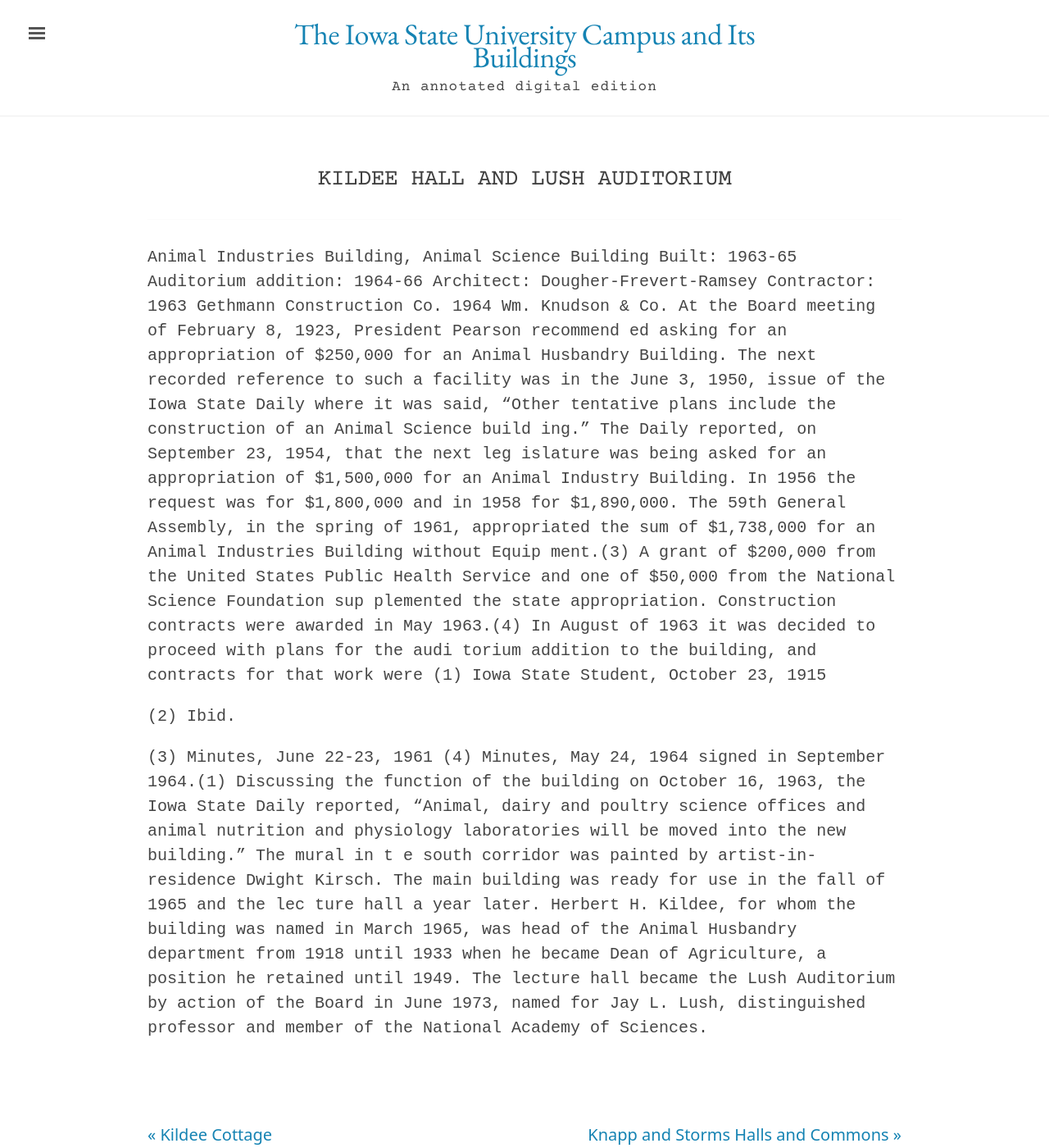
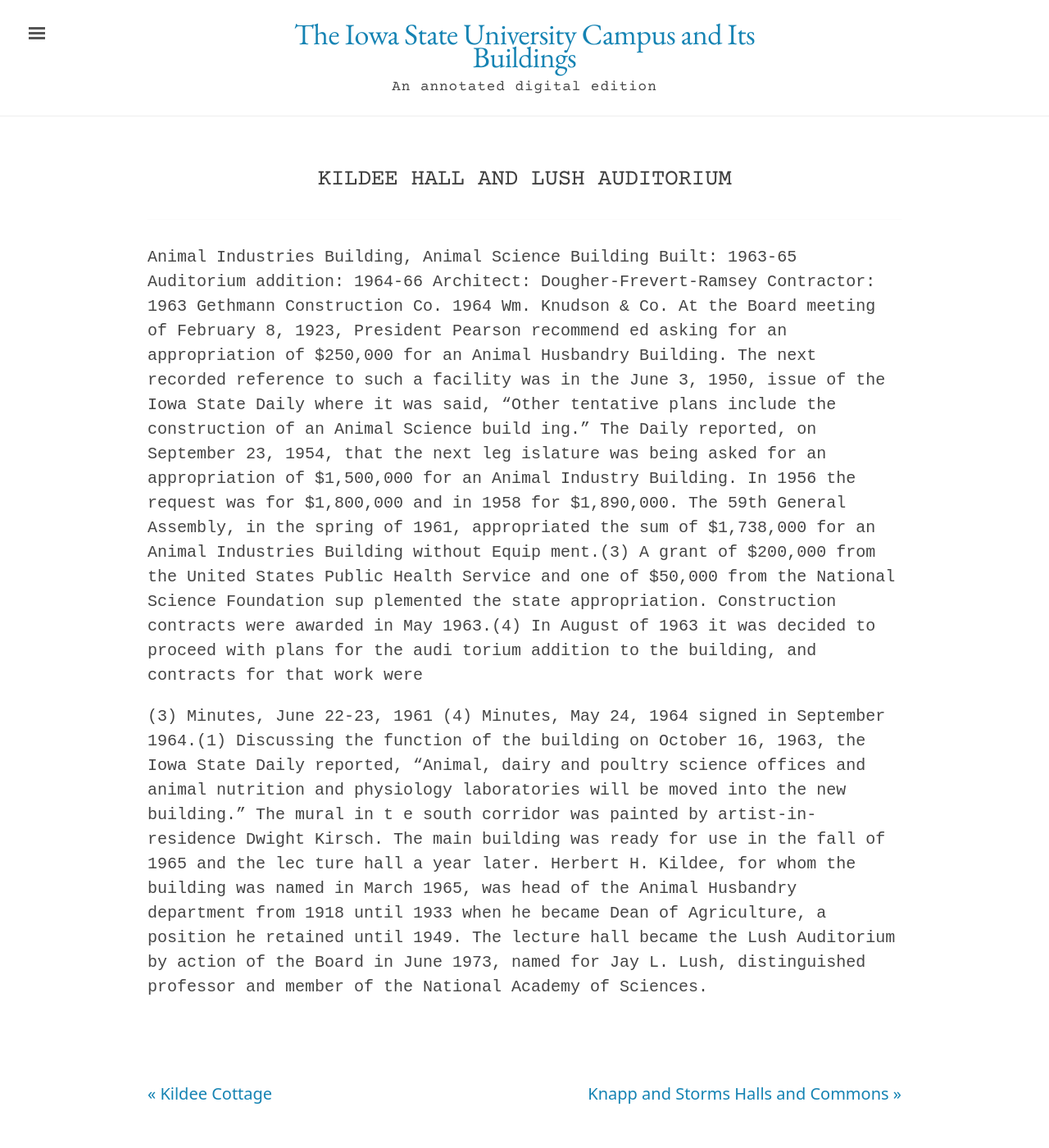
Before and after one commit to emanderson811/day-edition, a Jekyll site: the page built from _texts/buildings/120day-kildee-hall-lush-auditorium.md, in a window 1280 px wide and 1400 px high. Shown: the whole window at 82% size. Built offline with Jekyll 4.4.1, drawn with Linux system fonts in a browser that asks for light colours.

Commit message:
Update 120day-kildee-hall-lush-auditorium.md

```diff
--- a/_texts/buildings/120day-kildee-hall-lush-auditorium.md
+++ b/_texts/buildings/120day-kildee-hall-lush-auditorium.md
@@ -26,11 +26,6 @@
 Construction contracts were awarded in May 1963.(4)
 In August of 1963 it was decided to proceed with plans for the audi
 torium addition to the building, and contracts for that work were
-(1)
-Iowa State Student, October 23, 1915
-
-(2)
-Ibid.
 
 
 (3) Minutes, June 22-23, 1961
```
